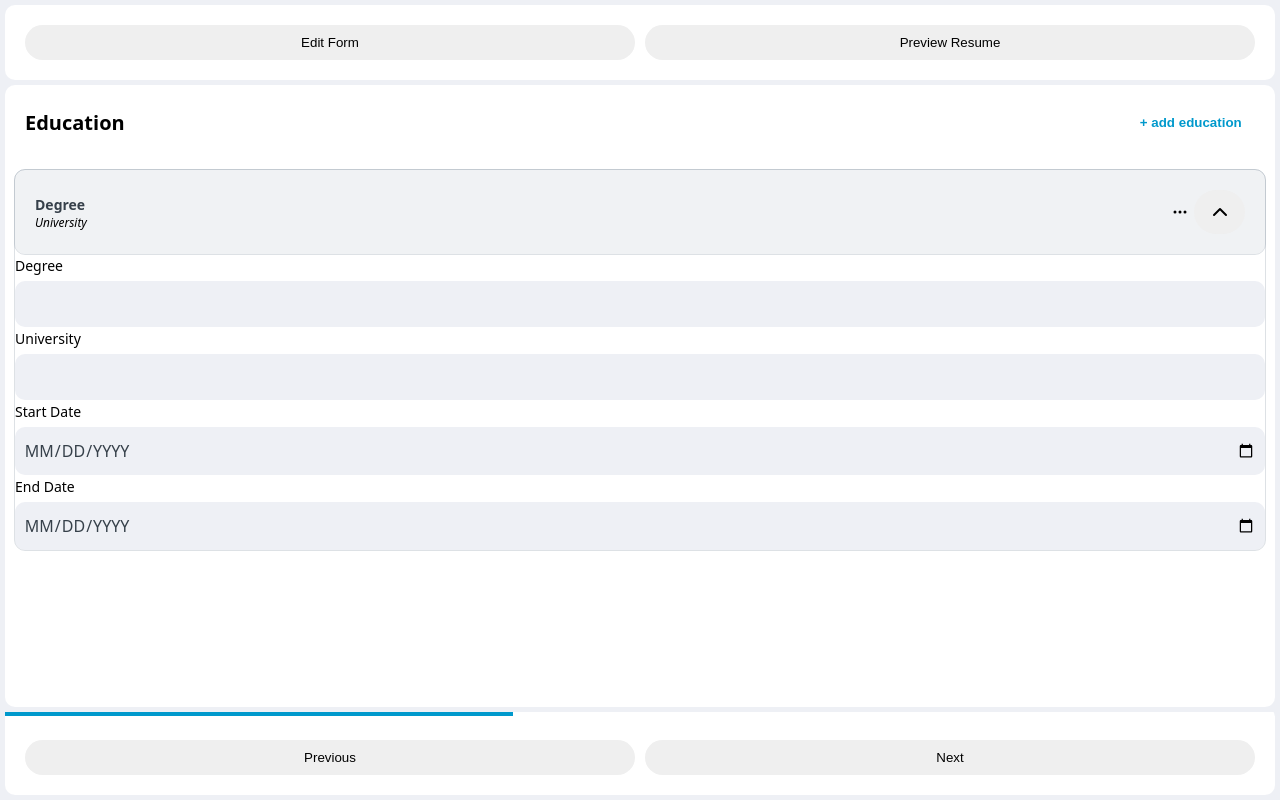
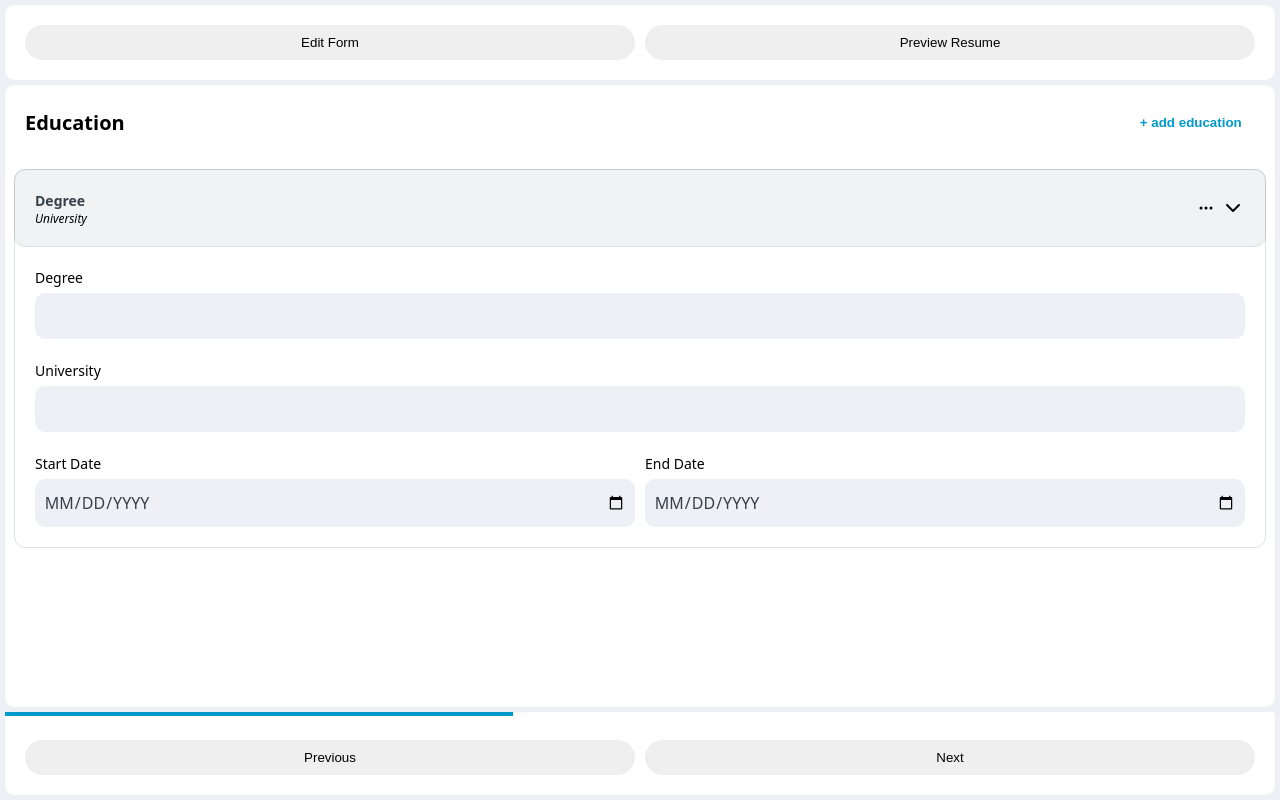
Before and after one commit to Nik-Reyes/Resume-Builder, a React (Vite) app in the folder ResumeBuilder/: page / in a window 1280 px wide. Both pictures are taken after a click on the button "Next". Built offline with nearby package versions, Linux system fonts and the light colour scheme.

Commit message:
styles: adjust styles

```diff
--- a/ResumeBuilder/src/App.css
+++ b/ResumeBuilder/src/App.css
@@ -12,6 +12,7 @@
   --slate-1-half: hsl(223, 26%, 88%);
   --slate-1-unfocus: hsla(223, 26%, 95%, 0.6);
   --slate-2: #36404a;
+  --slate-2-faded: hsla(210, 16%, 25%, 0.6);
   --slate-3: #0099cc;
   --slate-3-faded: #0099cc30;
   --slate-3-Dfaded: #0099cc13;
@@ -162,25 +163,25 @@ button:disabled {
   padding: var(--padding-4);
 }
 
-.accordian-panel {
+.accordion-panel {
   display: grid;
 }
 
-.accordian-content-wrapper {
+.accordion-content-wrapper {
   display: grid;
   grid-template-rows: 0fr;
   transition: grid-template-rows 500ms;
 }
 
-.accordian-content {
+.accordion-content {
   margin-top: 20px;
 }
 
-.skills-wrapper .accordian-content-wrapper .accordian-content {
+.skills-wrapper .accordion-content-wrapper .accordion-content {
   margin-top: 0;
 }
 
-.accordian-content-wrapper[aria-hidden="false"] {
+.accordion-content-wrapper[aria-hidden="false"] {
   grid-template-rows: 1fr;
 }
 
@@ -213,7 +214,7 @@ button:disabled {
   font-size: 1.1rem;
 }
 
-.untitled-category {
+.untitled {
   font-style: italic;
   opacity: 0.6;
 }
@@ -260,7 +261,7 @@ button:disabled {
   outline: none;
 }
 
-.accordian-content {
+.accordion-content {
   display: grid;
   grid-template-columns: 1fr 1fr;
   row-gap: var(--padding-4);
@@ -268,7 +269,7 @@ button:disabled {
   overflow: hidden;
 }
 
-.accordian-content > div {
+.accordion-content > div {
   grid-column: 1/-1;
   padding: 0 var(--padding-4);
 }
@@ -277,7 +278,7 @@ button:disabled {
   padding: 0;
 }
 
-.accordian-content-wrapper > div > div:last-child {
+.accordion-content-wrapper > div > div:last-child {
   padding-bottom: var(--padding-4);
 }
 
@@ -291,18 +292,18 @@ button:disabled {
   padding-left: 0px;
 }
 
-button[data-button-type="accordian-control"] {
+button[data-button-type="accordion-control"] {
   padding: var(--no-padding);
   margin: var(--no-padding);
   background: none;
 }
 
-button[data-button-type="accordian-control"] svg {
+button[data-button-type="accordion-control"] svg {
   transition: transform 500ms;
   transform: rotate(0);
 }
 
-button[data-button-type="accordian-control"] > svg.visible {
+button[data-button-type="accordion-control"] > svg.visible {
   transform: rotate(180deg);
 }
 
```
